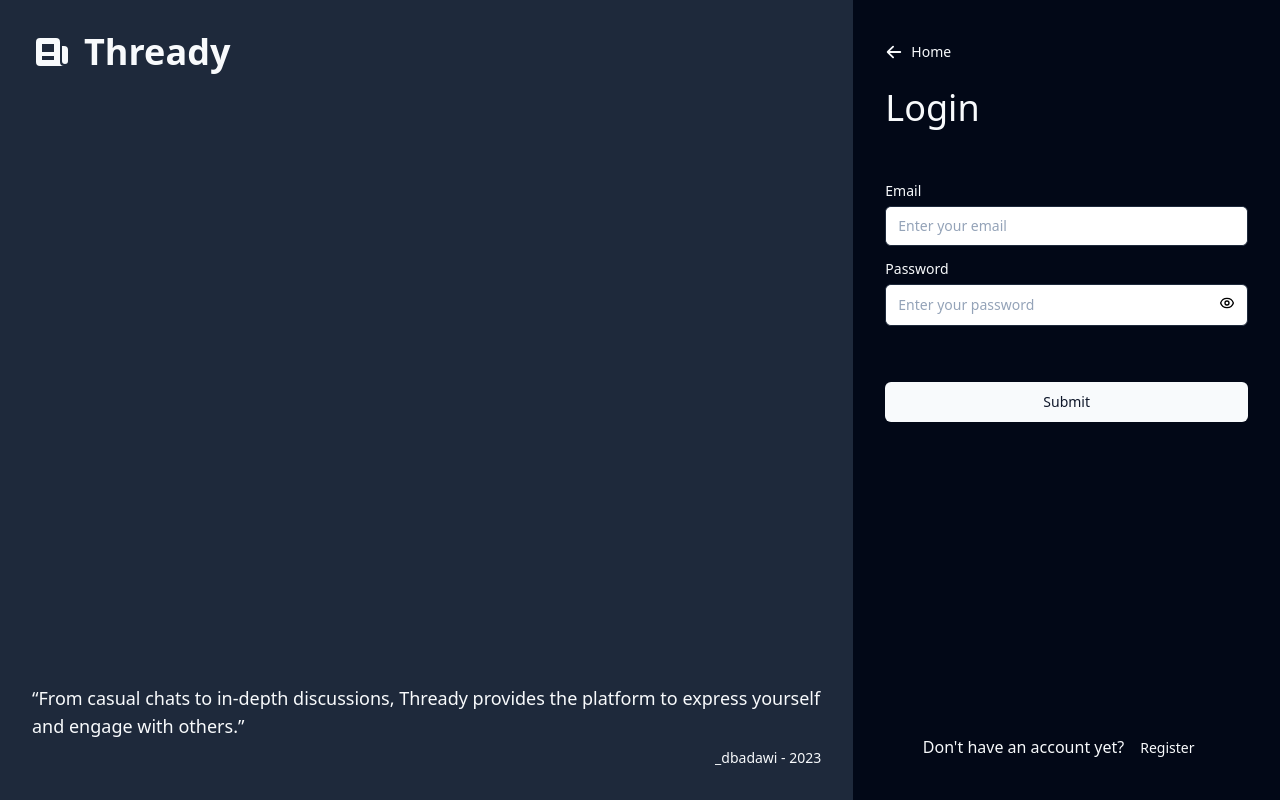
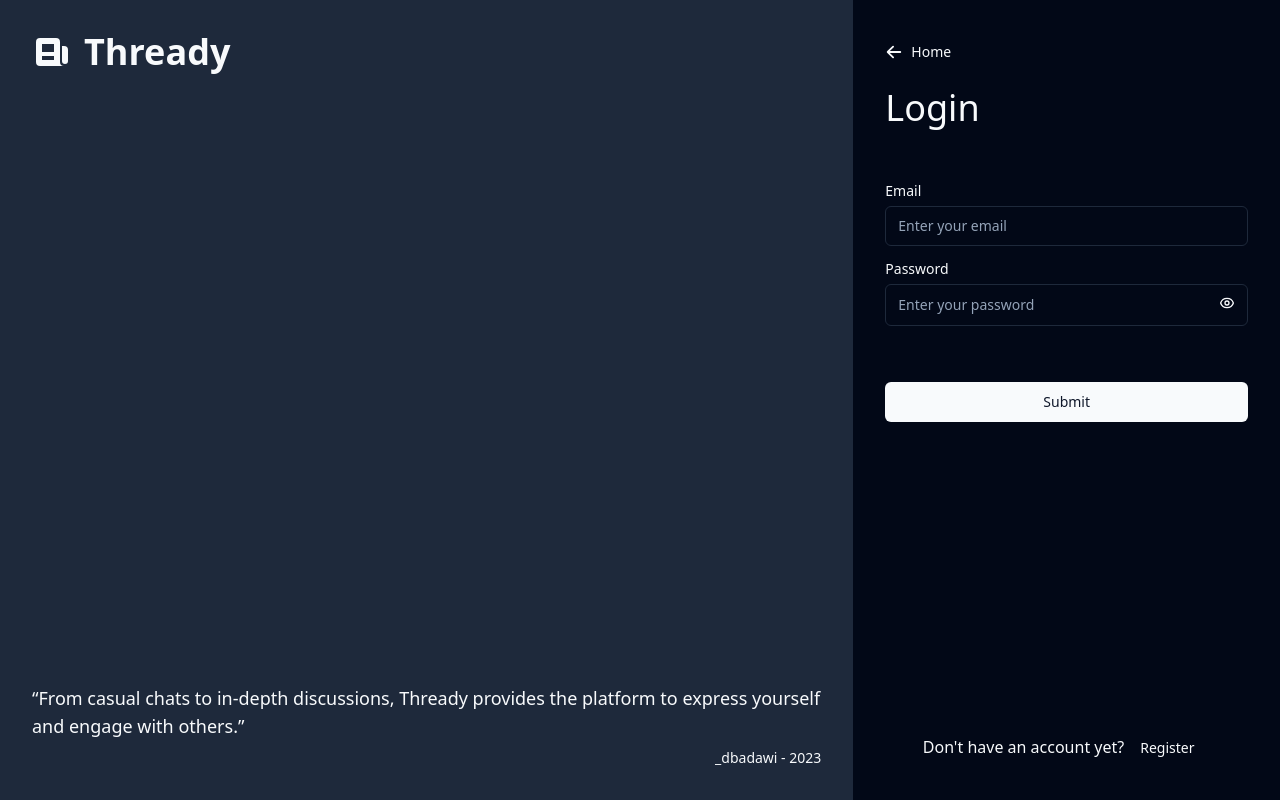
Before and after one commit to badawi1713/thready, a React (Vite) app: page /login in a window 1280 px wide. Built offline with nearby package versions, Linux system fonts and the light colour scheme.

Commit message:
feat: add select category/trending filter on home page

```diff
--- a/src/components/ui/input.jsx
+++ b/src/components/ui/input.jsx
@@ -11,13 +11,13 @@ const Input = React.forwardRef(({ className, type, ...props }, ref) => {
                     props?.error
                         ? 'border-red-500 dark:border-2'
                         : 'border-input'
-                } bg-white items-stretch`,
+                } bg-transparent items-stretch`,
                 className
             )}
         >
             <input
                 className={cn(
-                    ` w-full px-3 py-2 rounded-md text-sm file:border-0 file:bg-transparent file:text-sm file:font-medium placeholder:text-muted-foreground focus-visible:outline-none  disabled:cursor-not-allowed disabled:opacity-50 dark:text-black`,
+                    ` w-full px-3 py-2 rounded-md text-sm file:border-0 bg-transparent file:text-sm file:font-medium placeholder:text-muted-foreground focus-visible:outline-none  disabled:cursor-not-allowed disabled:opacity-50 dark:text-primary`,
                     className
                 )}
                 type={type}
@@ -25,7 +25,9 @@ const Input = React.forwardRef(({ className, type, ...props }, ref) => {
                 {...props}
             />
             {props?.icon && (
-                <div className="px-3 py-2 h-full text-black">{props?.icon}</div>
+                <div className="px-3 py-2 h-full text-primary">
+                    {props?.icon}
+                </div>
             )}
         </div>
     );
--- a/src/pages/home/Home.jsx
+++ b/src/pages/home/Home.jsx
@@ -61,6 +61,10 @@ function Home() {
 
     const searchParams = new URLSearchParams(window.location.search);
     const categoryParams = searchParams.get('category');
+
+    const filteredThreads = categoryParams
+        ? threads?.filter((thread) => thread?.category === categoryParams)
+        : threads;
 
     const isMounted = useRef(true);
 
@@ -327,7 +331,7 @@ function Home() {
                             {error || 'Oops.. sorry, something went wrong!'}
                         </Typography>
                     </section>
-                ) : threads?.length < 1 ? (
+                ) : filteredThreads?.length < 1 ? (
                     <section className="py-6 px-8 flex justify-center items-center mb-6">
                         <Typography
                             variant="body1"
@@ -338,7 +342,7 @@ function Home() {
                     </section>
                 ) : (
                     <section className="py-6 px-8 flex flex-col gap-10 mb-6">
-                        {threads?.map((thread) => {
+                        {filteredThreads?.map((thread) => {
                             const downVotes = thread.downVotesBy.length || 0;
                             const upVotes = thread.upVotesBy.length || 0;
                             return (
--- a/src/store/reducers/all-thread-reducer/action.js
+++ b/src/store/reducers/all-thread-reducer/action.js
@@ -6,6 +6,7 @@ const actionTypes = {
     GET_ALL_THREADS_PENDING: 'GET_ALL_THREADS_PENDING',
     GET_ALL_THREADS_SUCCESS: 'GET_ALL_THREADS_SUCCESS',
     GET_ALL_THREADS_FAILED: 'GET_ALL_THREADS_FAILED',
+    GET_THREADS_BY_CATEGORY: 'GET_THREADS_BY_CATEGORY',
 };
 
 const getAllThreadActionCreator = () => {
--- a/src/store/reducers/all-thread-reducer/reducer.js
+++ b/src/store/reducers/all-thread-reducer/reducer.js
@@ -14,6 +14,7 @@ const allThreadReducer = (state = initialState, action = {}) => {
             return { ...state, loading: false, threads: action.payload };
         case actionTypes.GET_ALL_THREADS_FAILED:
             return { ...state, loading: false, error: action.payload };
+        case actionTypes.GET_THREADS_BY_CATEGORY:
         default:
             return state;
     }
```
